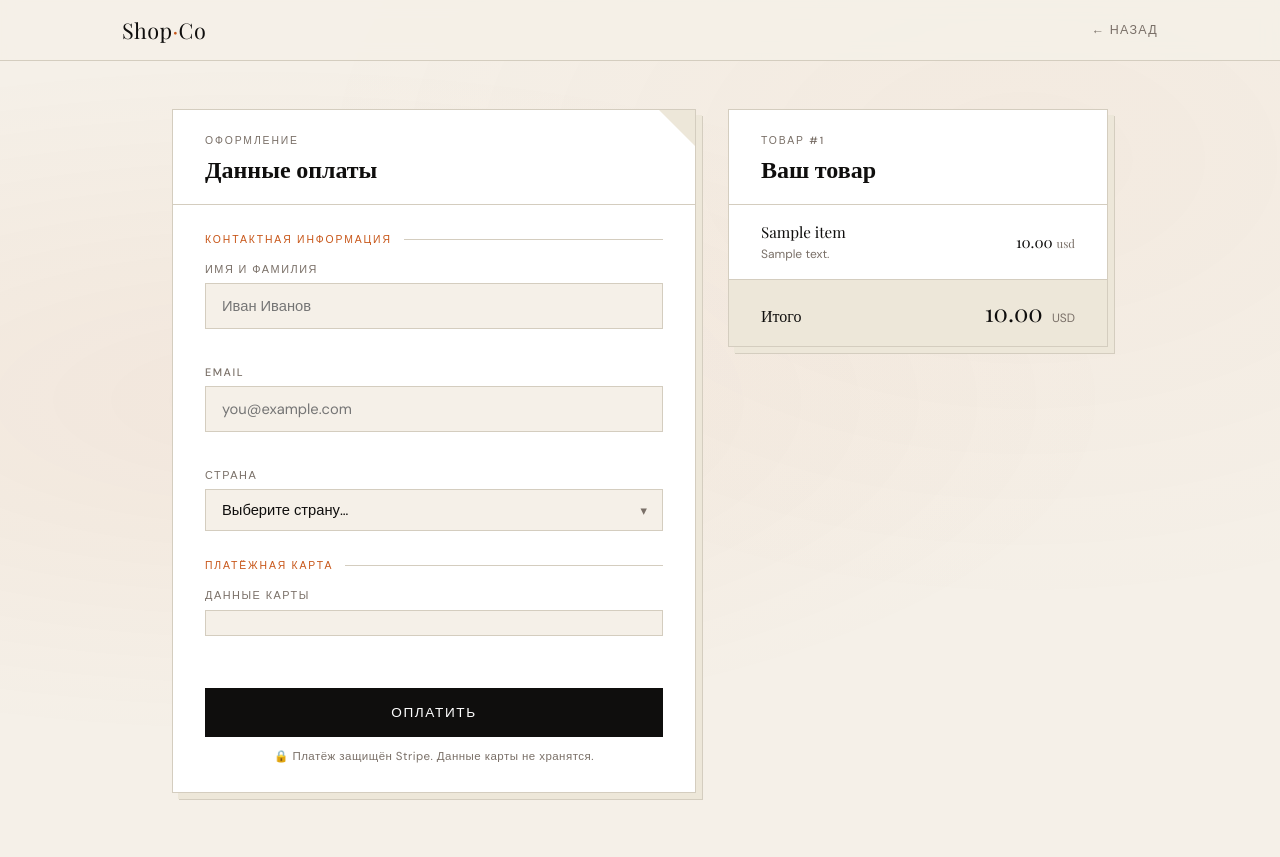
After one commit to svillors/django-stripe-payment, a Django app: page /item/1/checkout/ in a window 1280 px wide. The commit adds this page. Run offline with Django 5.2, Linux system fonts and the light colour scheme; tables that the repository leaves empty hold one stand-in row (values such as "Sample post"); some libraries are stand-ins or nearby versions.

Commit message:
Change Stripe Checkout ot payment intent for Item

```diff
--- /dev/null
+++ b/payments/templates/item_checkout.html
@@ -0,0 +1,217 @@
+{% load static %}
+<!DOCTYPE html>
+<html lang="ru">
+<head>
+    <title>Оплата — {{ item.name }}</title>
+    <script src="https://js.stripe.com/v3/"></script>
+    <link href="https://fonts.googleapis.com/css2?family=Playfair+Display:wght@400;700&family=DM+Sans:wght@300;400;500&display=swap" rel="stylesheet">
+    <link rel="stylesheet" href="{% static 'payments/css/styles.css' %}">
+</head>
+<body class="page-checkout">
+
+    <nav>
+        <div class="nav-inner">
+            <div class="nav-logo">Shop<span>·</span>Co</div>
+            <a href="/" class="nav-back">← Назад</a>
+        </div>
+    </nav>
+
+    <div class="checkout-layout">
+
+        <div class="panel">
+            <div class="corner-mark"></div>
+            <div class="panel-header">
+                <p class="panel-eyebrow">Оформление</p>
+                <h1 class="panel-title">Данные оплаты</h1>
+            </div>
+
+            <div class="panel-body">
+                <div class="form-section">
+                    <div class="form-section-label">Контактная информация</div>
+
+                    <div class="field-group">
+                        <div class="field full">
+                            <label for="name">Имя и фамилия</label>
+                            <input type="text" id="name" name="name" placeholder="Иван Иванов" autocomplete="name">
+                        </div>
+
+                        <div class="field full">
+                            <label for="email">Email</label>
+                            <input type="email" id="email" name="email" placeholder="you@example.com" autocomplete="email">
+                        </div>
+
+                        <div class="field full">
+                            <label for="country">Страна</label>
+                            <div class="select-wrap">
+                                <select id="country" name="country" autocomplete="country">
+                                    <option value="">Выберите страну…</option>
+                                    <option value="RU">🇷🇺 Россия</option>
+                                    <option value="US">🇺🇸 США</option>
+                                    <option value="DE">🇩🇪 Германия</option>
+                                    <option value="GB">🇬🇧 Великобритания</option>
+                                    <option value="FR">🇫🇷 Франция</option>
+                                    <option value="KZ">🇰🇿 Казахстан</option>
+                                    <option value="BY">🇧🇾 Беларусь</option>
+                                    <option value="UA">🇺🇦 Украина</option>
+                                    <option value="ES">🇪🇸 Испания</option>
+                                </select>
+                            </div>
+                        </div>
+                    </div>
+                </div>
+
+                <div class="form-section">
+                    <div class="form-section-label">Платёжная карта</div>
+                    <div class="field">
+                        <label>Данные карты</label>
+                        <div class="card-element-wrap" id="card-element-wrap">
+                            <div id="card-element"></div>
+                        </div>
+                    </div>
+                </div>
+
+                <div class="error-msg" id="payment-error">
+                    <span>⚠</span>
+                    <span id="error-text"></span>
+                </div>
+
+                <button class="submit-btn" id="submit-btn">
+                    <span id="btn-label">Оплатить</span>
+                </button>
+
+                <p class="secure-note">🔒 Платёж защищён Stripe. Данные карты не хранятся.</p>
+            </div>
+        </div>
+
+        <div class="panel panel-right">
+            <div class="panel-header">
+                <p class="panel-eyebrow">Товар #{{ item.id }}</p>
+                <h2 class="panel-title">Ваш товар</h2>
+            </div>
+
+            <div class="summary-items">
+                <div class="summary-item">
+                    <div class="si-name">{{ item.name }}</div>
+                    <div class="si-amount">
+                        {{ item.price }}
+                        <span class="si-currency">{{ item.currency }}</span>
+                    </div>
+                    <div class="si-meta">{{ item.description|truncatechars:80 }}</div>
+                </div>
+            </div>
+
+            <div class="summary-totals">
+                <div class="totals-row total">
+                    <span class="totals-label">Итого</span>
+                    <span class="totals-val">
+                        {{ item.price }}
+                        <span class="totals-currency">{{ item.currency }}</span>
+                    </span>
+                </div>
+            </div>
+        </div>
+
+    </div>
+
+    <script>
+        const stripe = Stripe('{{ STRIPE_PUBLIC_KEY }}');
+        const elements = stripe.elements();
+
+        const cardElement = elements.create('card', {
+            style: {
+                base: {
+                    fontFamily: '"DM Sans", sans-serif',
+                    fontSize: '15px',
+                    color: '#0f0e0d',
+                    '::placeholder': { color: '#b0a89a' },
+                    iconColor: '#7a7068',
+                },
+                invalid: { color: '#9e2a0e', iconColor: '#c8571a' }
+            }
+        });
+
+        cardElement.mount('#card-element');
+
+        const wrap = document.getElementById('card-element-wrap');
+        cardElement.on('focus', () => wrap.classList.add('focused'));
+        cardElement.on('blur', () => wrap.classList.remove('focused'));
+
+        const submitBtn = document.getElementById('submit-btn');
+        const btnLabel = document.getElementById('btn-label');
+        const errorBox = document.getElementById('payment-error');
+        const errorText = document.getElementById('error-text');
+
+        function showError(msg) {
+            errorText.textContent = msg;
+            errorBox.classList.add('visible');
+        }
+
+        function hideError() {
+            errorBox.classList.remove('visible');
+            errorText.textContent = '';
+        }
+
+        submitBtn.addEventListener('click', async () => {
+            hideError();
+
+            const name = document.getElementById('name').value.trim();
+            const email = document.getElementById('email').value.trim();
+            const country = document.getElementById('country').value;
+
+            if (!name) { showError('Введите имя и фамилию'); return; }
+            if (!email) { showError('Введите email'); return; }
+            if (!country) { showError('Выберите страну'); return; }
+
+            submitBtn.disabled = true;
+            btnLabel.textContent = 'Обработка…';
+
+            try {
+                const params = new URLSearchParams({ name, email, country });
+                const intentRes = await fetch(`{% url 'buy_item' item.id %}?${params}`);
+
+                const intentData = await intentRes.json();
+
+                if (!intentRes.ok) {
+                    showError(intentData.error || 'Ошибка создания платежа');
+                    return;
+                }
+
+                const { error, paymentIntent } = await stripe.confirmCardPayment(
+                    intentData.client_secret,
+                    {
+                        payment_method: {
+                            card: cardElement,
+                            billing_details: {
+                                name: name,
+                                email: email,
+                                address: {
+                                    country: country
+                                }
+                            }
+                        }
+                    }
+                );
+
+                if (error) {
+                    showError(error.message);
+                } else if (paymentIntent.status === 'succeeded') {
+                    btnLabel.textContent = '✓ Оплачено';
+                    submitBtn.classList.add('success');
+
+                    setTimeout(() => {
+                        window.location.href = '/success/';
+                    }, 800);
+                }
+
+            } catch (e) {
+                showError('Ошибка соединения. Попробуйте ещё раз.');
+            } finally {
+                if (btnLabel.textContent !== '✓ Оплачено') {
+                    submitBtn.disabled = false;
+                    btnLabel.textContent = 'Оплатить';
+                }
+            }
+        });
+    </script>
+</body>
+</html>
--- a/payments/urls.py
+++ b/payments/urls.py
@@ -1,11 +1,12 @@
 from django.http import HttpResponse
 from django.urls import path
 
-from .views import buy_item, buy_order, item_detail, order_detail, main_page
+from .views import buy_item, buy_order, item_detail, order_detail, main_page, checkout_item
 
 urlpatterns = [
     path('', main_page, name='main_page'),
     path('item/<int:item_id>/', item_detail, name='item_detail'),
+    path('item/<int:item_id>/checkout/', checkout_item, name='checkout_item'),
     path('buy/<int:item_id>/', buy_item, name='buy_item'),
     path('order/<int:order_id>/', order_detail, name='order_detail'),
     path('buy_order/<int:order_id>/', buy_order, name='buy_order'),
--- a/payments/views.py
+++ b/payments/views.py
@@ -38,6 +38,15 @@ def item_detail(request, item_id):
 
     return render(request, 'item_detail.html', {
         'item': item,
+    })
+
+
+@require_GET
+def checkout_item(request, item_id):
+    item = get_object_or_404(Item, pk=item_id)
+
+    return render(request, 'item_checkout.html', {
+        'item': item,
         'STRIPE_PUBLIC_KEY': settings.STRIPE_PUBLISHABLE_KEY,
     })
 
@@ -46,17 +55,28 @@ def item_detail(request, item_id):
 def buy_item(request, item_id):
     item = get_object_or_404(Item, pk=item_id)
 
-    session = stripe.checkout.Session.create(
-        payment_method_types=['card'],
-        line_items=[build_line_item(item)],
-        mode='payment',
-        success_url=f'{settings.DOMAIN}/success/',
-        cancel_url=f'{settings.DOMAIN}/cancel/',
-    )
+    try:
+        intent = stripe.PaymentIntent.create(
+            amount=int(item.price_in_cents),
+            currency=item.currency.lower(),
+            payment_method_types=['card'],
+            metadata={
+                'item_id': str(item.id),
+                'item_name': item.name,
+                'customer_name': request.GET.get('name', ''),
+                'customer_email': request.GET.get('email', ''),
+                'customer_country': request.GET.get('country', ''),
+            },
+        )
 
-    return JsonResponse({
-        'session_id': session.id,
-    })
+        return JsonResponse({
+            'client_secret': intent.client_secret,
+        })
+
+    except Exception as e:
+        return JsonResponse({
+            'error': str(e),
+        }, status=400)
 
 
 @require_GET
```
Also changed, not shown: payments/templates/item_detail.html (+6 -12 lines).
